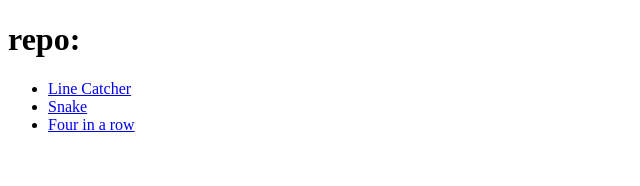
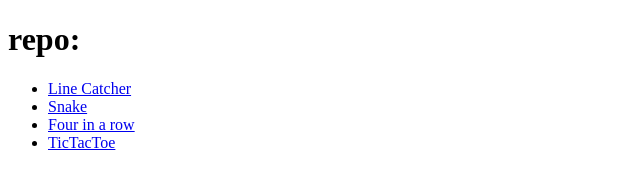
Before and after one commit to halvis82/halvis82.github.io, a plain HTML site: page index.html in a window 1280 px wide. Shown: the full height of the page, 0-640 px from the left. Drawn offline with Linux system fonts and the light colour scheme.

Commit message:
Update index.html

```diff
--- a/index.html
+++ b/index.html
@@ -11,6 +11,7 @@
         <li><a href="./LineCatcher">Line Catcher</a></li>
         <li><a href="./Snake">Snake</a></li>
         <li><a href="./FourInARow">Four in a row</a></li>
+        <li><a href="./TicTacToe/index.html">TicTacToe</a></li>
     </ul>
 </body>
 </html>
```
